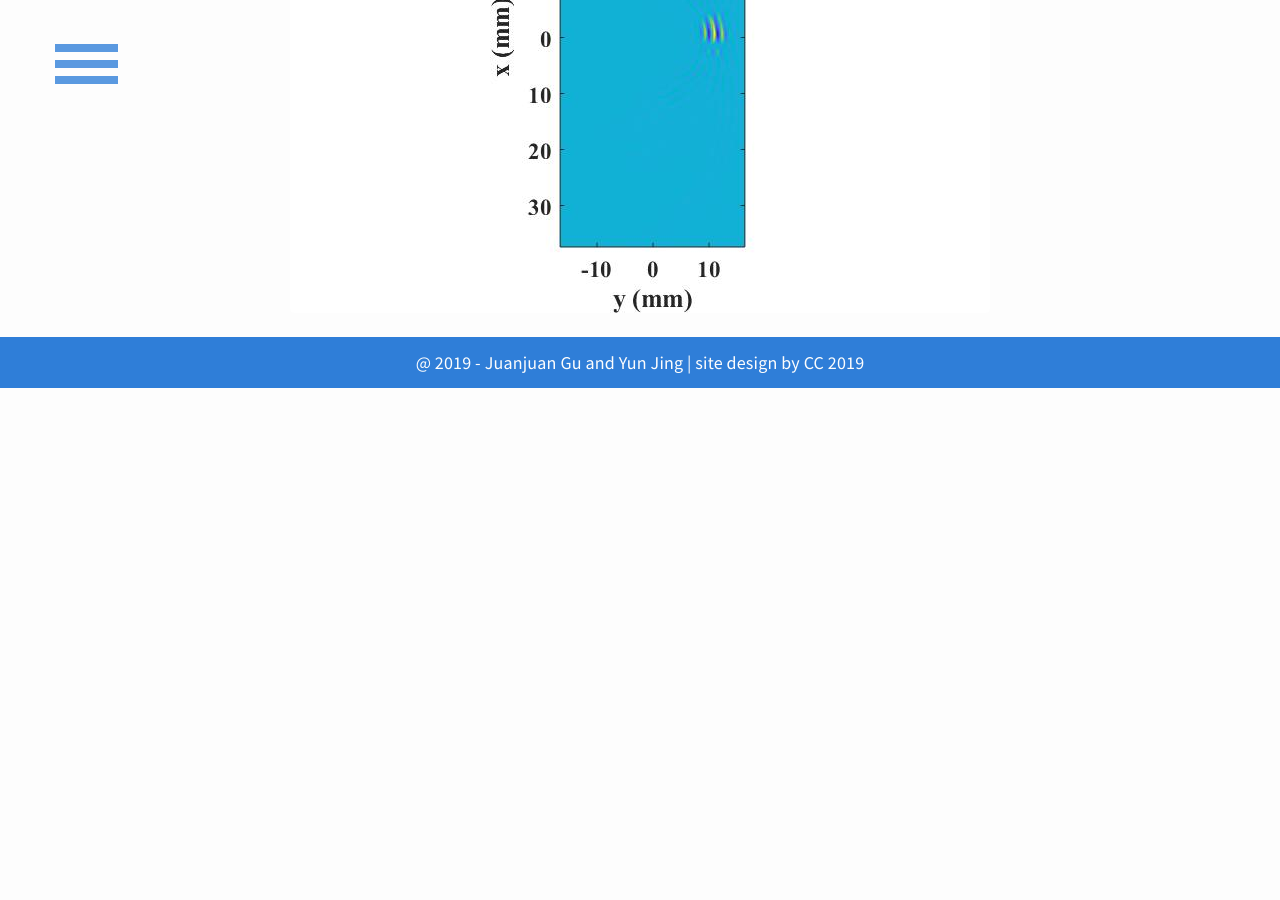
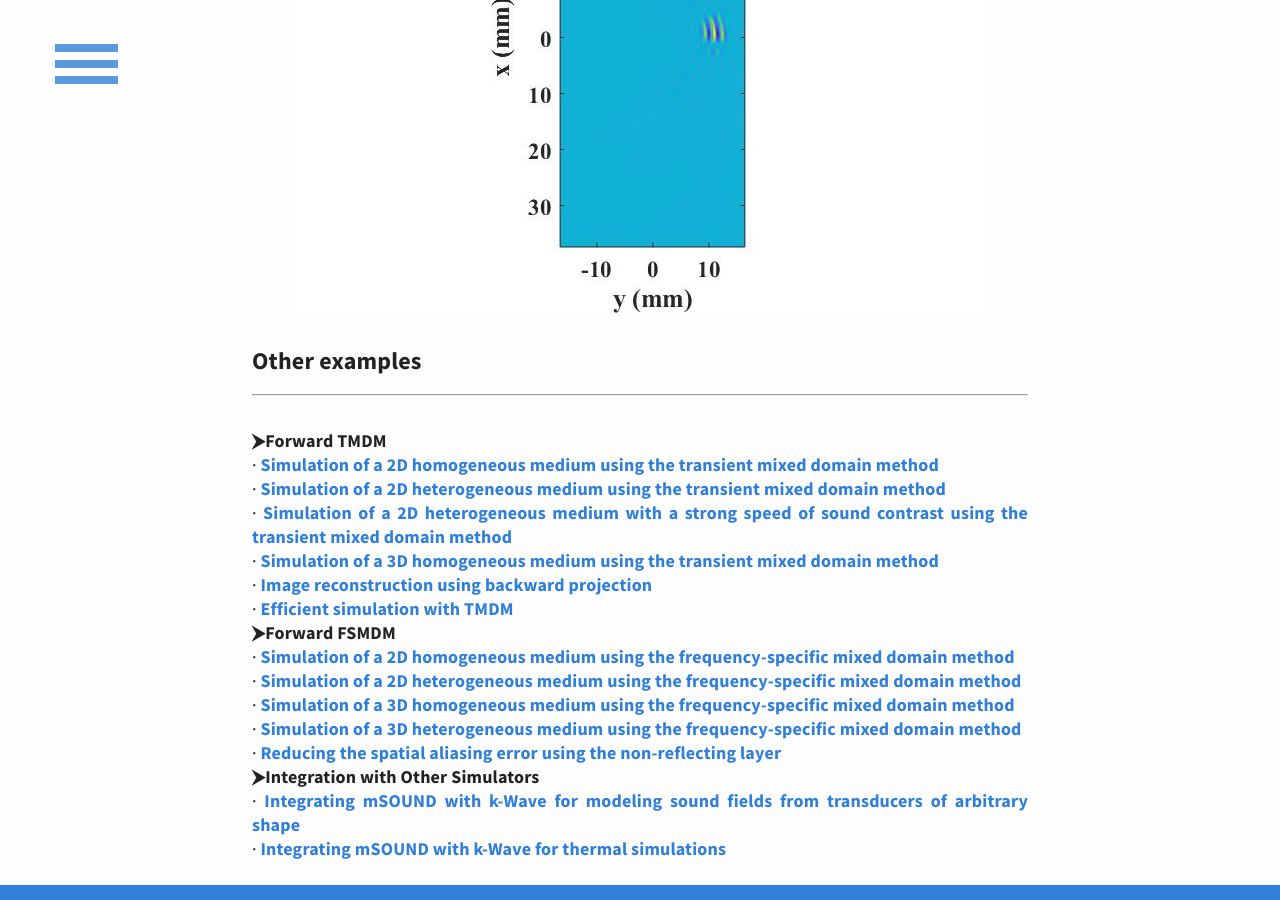
Before and after one commit to m-SOUND/mSOUND, a Jekyll site: the page built from _posts/2019-07-20-TMDM_2D_animation.html, in a window 1280 px wide and 900 px high, scrolled down 1674 px. Built offline with Jekyll 4.4.1, drawn with Linux system fonts in a browser that asks for light colours; before the commit the page ends 2062 px from its top, so only the background shows below that.

Commit message:
Update 2019-07-20-TMDM_2D_animation.html

```diff
--- a/_posts/2019-07-20-TMDM_2D_animation.html
+++ b/_posts/2019-07-20-TMDM_2D_animation.html
@@ -34,3 +34,40 @@ second one.
 <img src="/mSOUND/img/animation_2D_small_domain.jpg" alt="snap shot of the animation for the simulation with smaller temporal domain">
 <img src="/mSOUND/img/animation_2D_large_domain.jpg" alt="snap shot of the animation for the simulation with larger temporal domain">
 </p>
+
+<h6>Other examples</h6>
+<hr>
+<p>
+<br> <h7 style='font-weight:bold;'>&#11166;Forward TMDM</h7>
+<br>&middot;<a href="https://m-sound.github.io/mSOUND/TMDM_2D_homogeneous">
+    Simulation of a 2D homogeneous medium using the transient mixed domain method</a>
+<br>&middot;<a href="https://m-sound.github.io/mSOUND/TMDM_2D_heterogeneous">
+    Simulation of a 2D heterogeneous medium using the transient mixed domain method</a>
+<br>&middot;<a href="https://m-sound.github.io/mSOUND/TMDM-2D-strong-speed-of-sound-contrast">
+    Simulation of a 2D heterogeneous medium with a strong speed of sound contrast using the transient mixed domain method</a>
+<br>&middot;<a href="https://m-sound.github.io/mSOUND/TMDM_3D_homogeneous">
+    Simulation of a 3D homogeneous medium using the transient mixed domain method</a>
+<br>&middot;<a href="https://m-sound.github.io/mSOUND/Backward_TMDM">
+    Image reconstruction using backward projection</a>
+<br>&middot;<a href="https://m-sound.github.io/mSOUND/TMDM_2D_animation">
+    Efficient simulation with TMDM</a>
+
+<br><h7 style='font-weight:bold;'>&#11166;Forward FSMDM</h7>
+<br>&middot;<a href="https://m-sound.github.io/mSOUND/FSMDM_2D_homogeneous">
+    Simulation of a 2D homogeneous medium using the frequency-specific mixed domain method</a>
+<br>&middot;<a href="https://m-sound.github.io/mSOUND/FSMDM_2D_heterogeneous">
+    Simulation of a 2D heterogeneous medium using the frequency-specific mixed domain method</a>
+<br>&middot;<a href="https://m-sound.github.io/mSOUND/FSMDM_3D_homogeneous">
+    Simulation of a 3D homogeneous medium using the frequency-specific mixed domain method</a>
+<br>&middot;<a href="https://m-sound.github.io/mSOUND/FSMDM-3D_heterogeneous">
+    Simulation of a 3D heterogeneous medium using the frequency-specific mixed domain method</a>
+ <br>&middot;<a href="https://m-sound.github.io/mSOUND/2D_absorption">
+    Reducing the spatial aliasing error using the non-reflecting layer</a>
+
+
+ <br><h7 style='font-weight:bold;'>&#11166;Integration with Other Simulators</h7>
+ <br>&middot;<a href="https://m-sound.github.io/mSOUND/combine-k-Wave-TMDM">
+    Integrating mSOUND with k-Wave for modeling sound fields from transducers of arbitrary shape</a>
+ <br>&middot;<a href="https://m-sound.github.io/mSOUND/combine-k-Wave-diffusion">
+    Integrating mSOUND with k-Wave for thermal simulations</a>
+</p>
```
